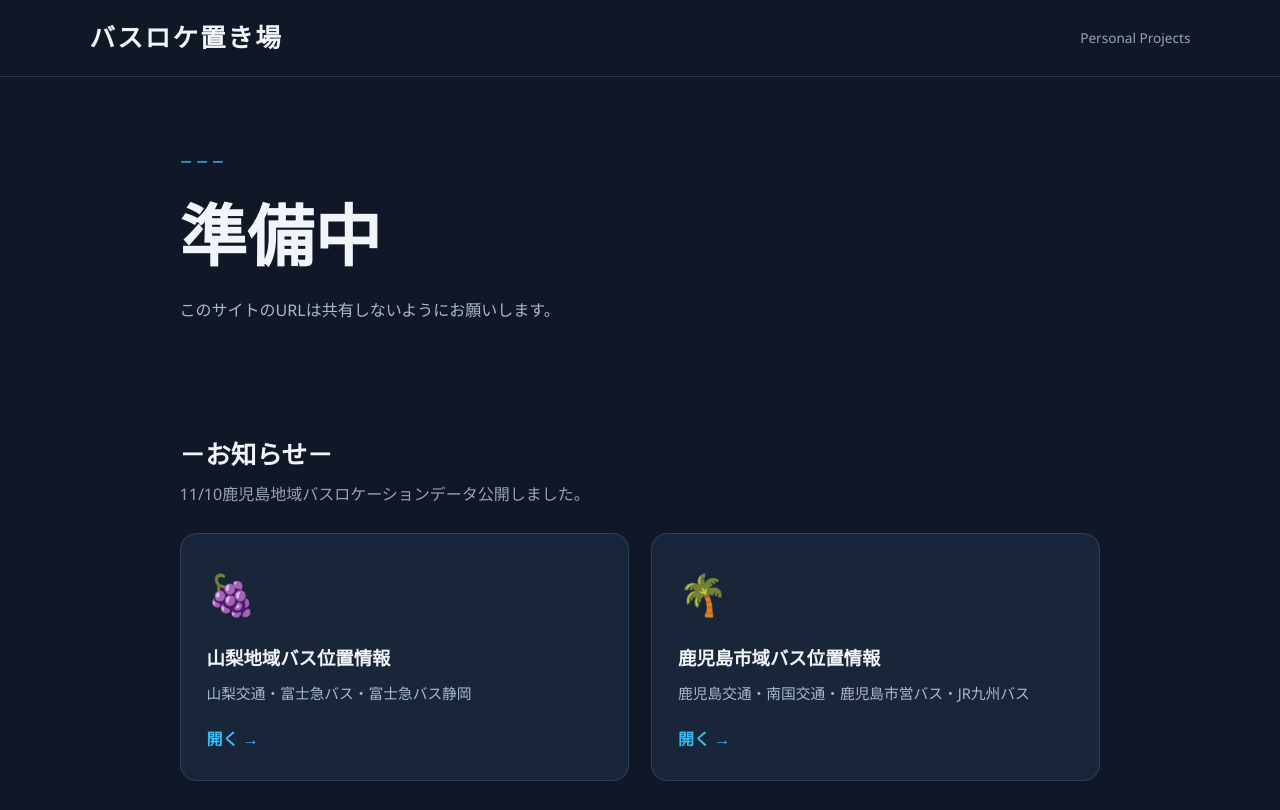
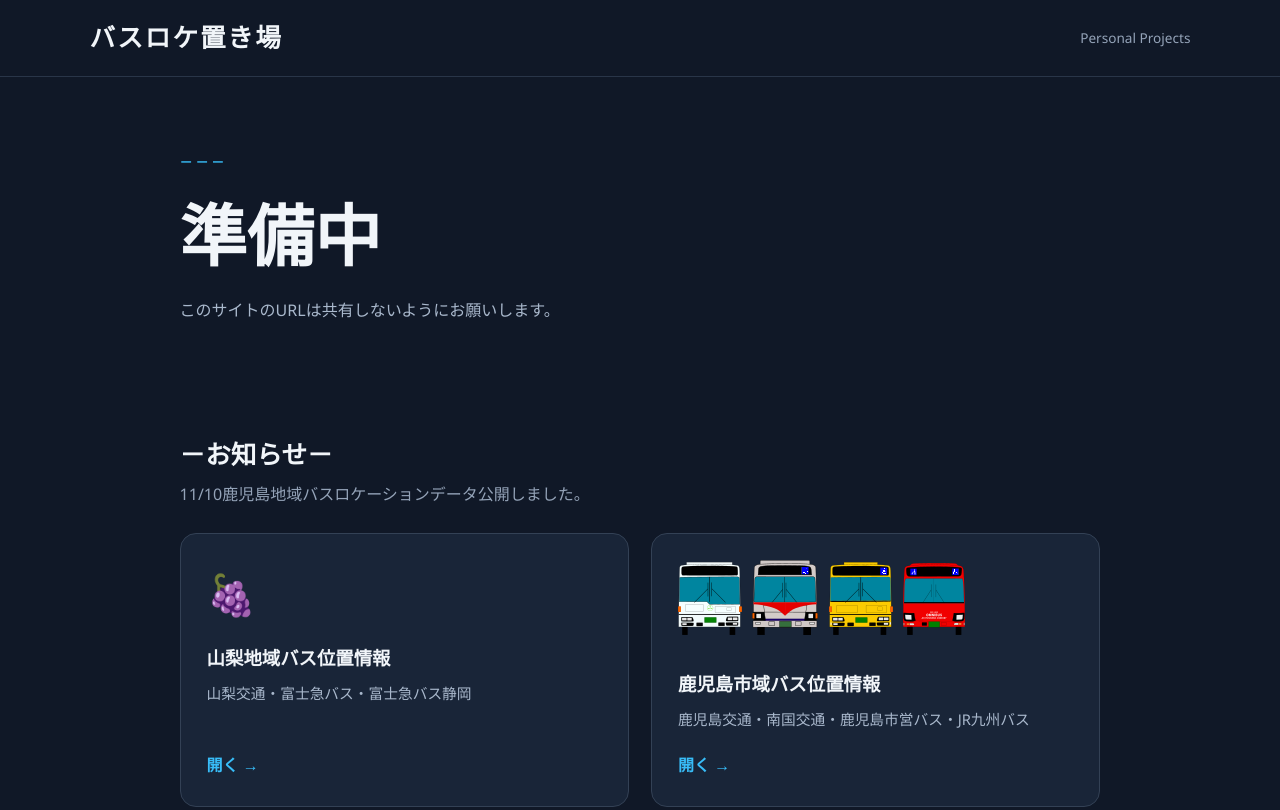
Before and after one commit to ryu1y/rislab, a plain HTML site: page index.html in a window 1280 px wide. Shown: the top 810 px of the page. Drawn offline with Linux system fonts and the light colour scheme.

Commit message:
Update index.html

```diff
--- a/index.html
+++ b/index.html
@@ -75,7 +75,12 @@
         <div class="link">開く →</div>
       </a>-->
       <a class="card" href="./nangokukotsu/">
-        <div class="icon">🌴</div>
+        <div class="icon bus-company-icons">
+          <img src="./nangokukotsu/img/bus/kakou_nishiko.png" alt="鹿児島交通">
+          <img src="./nangokukotsu/img/bus/nangoku_kv234.png" alt="南国交通">
+          <img src="./nangokukotsu/img/bus/city_nishiko.png" alt="鹿児島市営バス">
+          <img src="./nangokukotsu/img/bus/jr_default.png" alt="JR九州バス">
+        </div>
         <h3>鹿児島市域バス位置情報</h3>
         <p>鹿児島交通・南国交通・鹿児島市営バス・JR九州バス</p>
         <div class="link">開く →</div>
```
